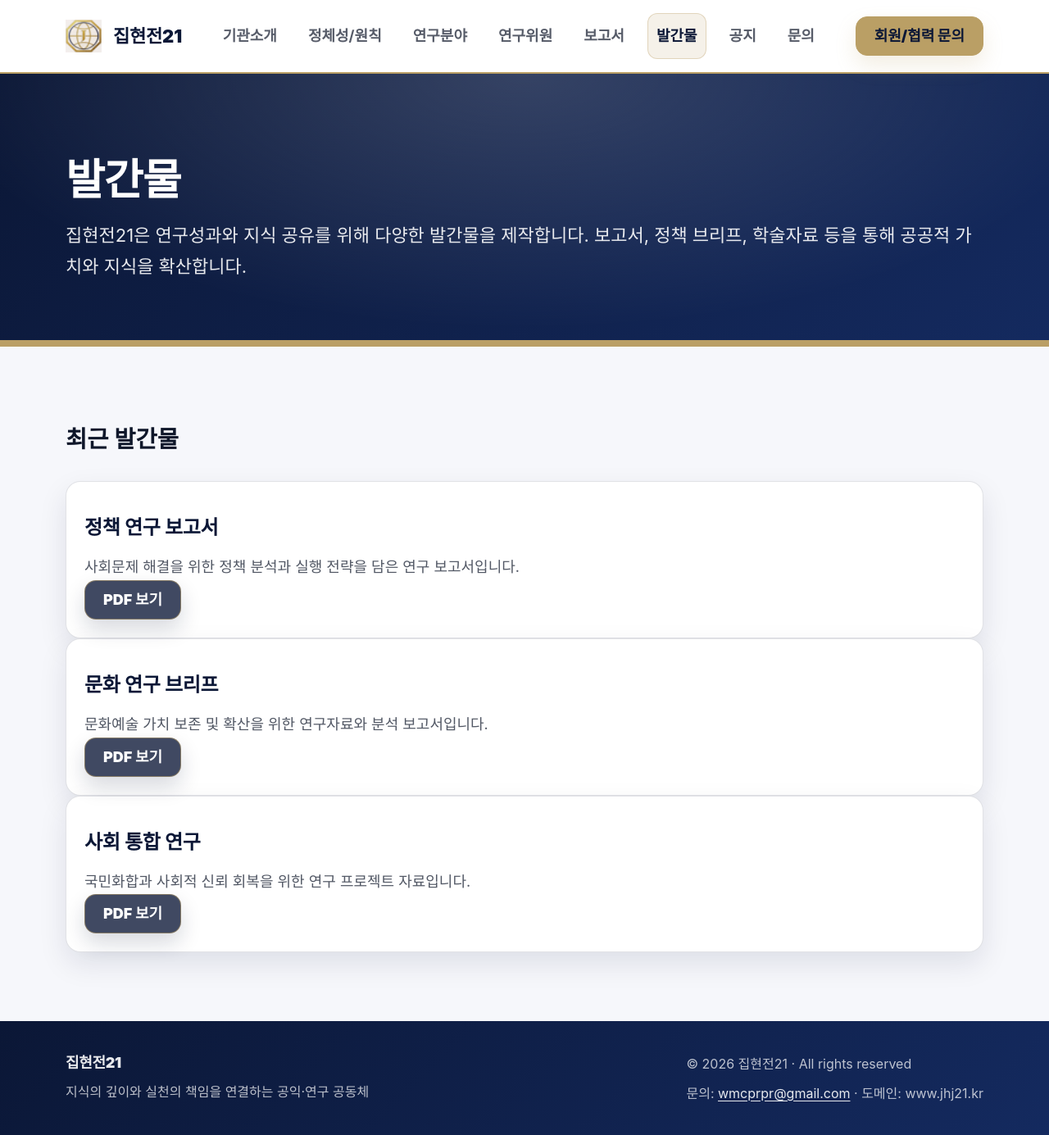
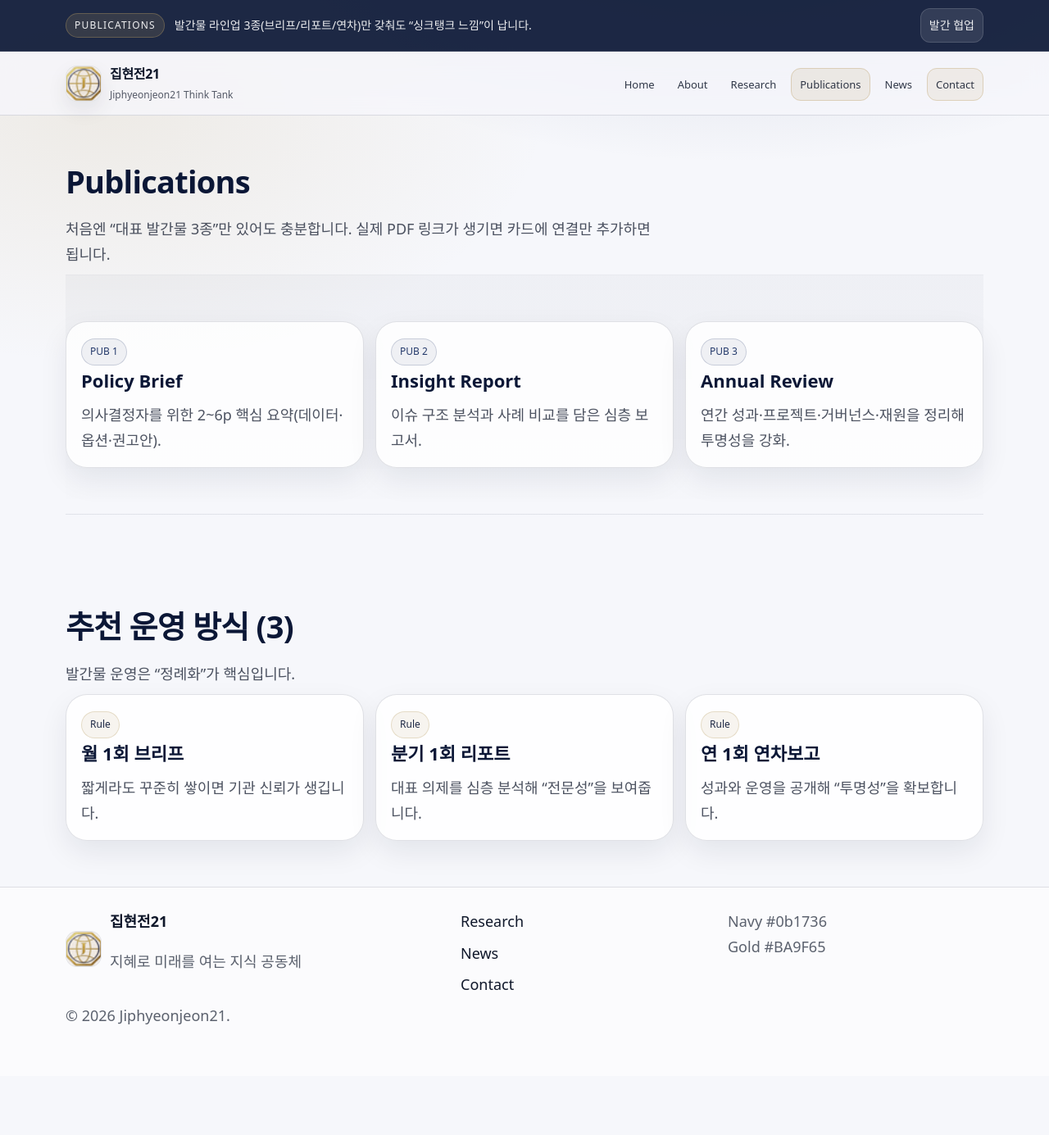
Before and after one commit to wmcprpr-cpu/jhj21.kr, a plain HTML site: page publication.html in a window 1280 px wide. Shown: the whole page at 82% size. After the commit the page ends 1313 px from the top, so only its background shows below. Drawn offline with Linux system fonts and the light colour scheme.

Commit message:
Update publication.html

```diff
--- a/publication.html
+++ b/publication.html
@@ -1,115 +1,103 @@
-<!DOCTYPE html>
+<!doctype html>
 <html lang="ko">
 <head>
-<meta charset="UTF-8">
-<meta name="viewport" content="width=device-width, initial-scale=1.0">
-<title>발간물 | 집현전21</title>
+  <meta charset="utf-8" />
+  <meta name="viewport" content="width=device-width, initial-scale=1" />
+  <title>집현전21 | Publications</title>
+  <link rel="icon" href="./logo.png" />
+  <link rel="stylesheet" href="./styles.css" />
+</head>
+<body>
+  <div class="topbar">
+    <div class="container topbar__inner">
+      <span class="badge">Publications</span>
+      <p class="topbar__text">발간물 라인업 3종(브리프/리포트/연차)만 갖춰도 “싱크탱크 느낌”이 납니다.</p>
+      <a class="topbar__cta" href="contact.html">발간 협업</a>
+    </div>
+  </div>
 
-<link rel="stylesheet" href="assets/style.css">
+  <header class="header">
+    <div class="container header__inner">
+      <a class="brand" href="index.html">
+        <img class="brand__logo" src="./logo.png" alt="집현전21 로고" />
+        <div><strong class="brand__name">집현전21</strong><span class="brand__tag">Jiphyeonjeon21 Think Tank</span></div>
+      </a>
 
-<meta name="description" content="집현전21 발간물 및 연구자료">
-</head>
+      <nav class="nav" aria-label="주요 메뉴">
+        <button class="nav__toggle" type="button" aria-expanded="false" aria-controls="navMenu">
+          <span class="nav__toggle-line"></span><span class="nav__toggle-line"></span><span class="nav__toggle-line"></span>
+          <span class="sr-only">메뉴</span>
+        </button>
+        <ul id="navMenu" class="nav__menu">
+          <li><a data-page="index.html" href="index.html">Home</a></li>
+          <li><a data-page="about.html" href="about.html">About</a></li>
+          <li><a data-page="research.html" href="research.html">Research</a></li>
+          <li><a data-page="publication.html" href="publication.html">Publications</a></li>
+          <li><a data-page="notice.html" href="notice.html">News</a></li>
+          <li><a class="nav__button" data-page="contact.html" href="contact.html">Contact</a></li>
+        </ul>
+      </nav>
+    </div>
+  </header>
 
-<body>
+  <main class="container">
+    <div class="pagehead">
+      <h1 class="h2">Publications</h1>
+      <p>처음엔 “대표 발간물 3종”만 있어도 충분합니다. 실제 PDF 링크가 생기면 카드에 연결만 추가하면 됩니다.</p>
+    </div>
 
-<header id="header-include"></header>
+    <section class="section section--alt">
+      <div class="grid grid--3">
+        <div class="card">
+          <span class="pill">PUB 1</span>
+          <h3 class="h3">Policy Brief</h3>
+          <p>의사결정자를 위한 2~6p 핵심 요약(데이터·옵션·권고안).</p>
+        </div>
+        <div class="card">
+          <span class="pill">PUB 2</span>
+          <h3 class="h3">Insight Report</h3>
+          <p>이슈 구조 분석과 사례 비교를 담은 심층 보고서.</p>
+        </div>
+        <div class="card">
+          <span class="pill">PUB 3</span>
+          <h3 class="h3">Annual Review</h3>
+          <p>연간 성과·프로젝트·거버넌스·재원을 정리해 투명성을 강화.</p>
+        </div>
+      </div>
+    </section>
 
-<section class="hero">
-<div class="container">
+    <section class="section">
+      <div class="pagehead">
+        <h2 class="h2">추천 운영 방식 (3)</h2>
+        <p>발간물 운영은 “정례화”가 핵심입니다.</p>
+      </div>
+      <div class="grid grid--3">
+        <div class="card"><span class="pill pill--gold">Rule</span><h3 class="h3">월 1회 브리프</h3><p>짧게라도 꾸준히 쌓이면 기관 신뢰가 생깁니다.</p></div>
+        <div class="card"><span class="pill pill--gold">Rule</span><h3 class="h3">분기 1회 리포트</h3><p>대표 의제를 심층 분석해 “전문성”을 보여줍니다.</p></div>
+        <div class="card"><span class="pill pill--gold">Rule</span><h3 class="h3">연 1회 연차보고</h3><p>성과와 운영을 공개해 “투명성”을 확보합니다.</p></div>
+      </div>
+    </section>
+  </main>
 
-<h1>발간물</h1>
+  <footer class="footer">
+    <div class="container footer__grid">
+      <div>
+        <div class="footer__brand">
+          <img class="footer__logo" src="./logo.png" alt="" aria-hidden="true" />
+          <div><strong>집현전21</strong><p class="muted">지혜로 미래를 여는 지식 공동체</p></div>
+        </div>
+        <p class="muted">© <span id="year"></span> Jiphyeonjeon21.</p>
+      </div>
+      <div class="footer__links">
+        <a href="research.html">Research</a>
+        <a href="notice.html">News</a>
+        <a href="contact.html">Contact</a>
+      </div>
+      <div class="muted"><div>Navy #0b1736</div><div>Gold #BA9F65</div></div>
+    </div>
+  </footer>
 
-<p>
-집현전21은 연구성과와 지식 공유를 위해 다양한 발간물을 제작합니다.
-보고서, 정책 브리프, 학술자료 등을 통해 공공적 가치와 지식을 확산합니다.
-</p>
-
-</div>
-</section>
-
-<section>
-<div class="container">
-
-<h2 class="section-title">최근 발간물</h2>
-
-<div class="grid">
-
-<div class="card">
-<h3>정책 연구 보고서</h3>
-<p>
-사회문제 해결을 위한 정책 분석과 실행 전략을 담은 연구 보고서입니다.
-</p>
-<a class="btn btn-gold" href="#">PDF 보기</a>
-</div>
-
-<div class="card">
-<h3>문화 연구 브리프</h3>
-<p>
-문화예술 가치 보존 및 확산을 위한 연구자료와 분석 보고서입니다.
-</p>
-<a class="btn btn-gold" href="#">PDF 보기</a>
-</div>
-
-<div class="card">
-<h3>사회 통합 연구</h3>
-<p>
-국민화합과 사회적 신뢰 회복을 위한 연구 프로젝트 자료입니다.
-</p>
-<a class="btn btn-gold" href="#">PDF 보기</a>
-</div>
-
-</div>
-
-</div>
-</section>
-
-<footer id="footer-include"></footer>
-
-<script>
-
-async function loadInclude(){
-
-try{
-
-const headerRes = await fetch('assets/header.html')
-
-if(headerRes.ok){
-
-document.getElementById('header-include').innerHTML = await headerRes.text()
-
-const current = (location.pathname.split('/').pop() || 'index.html').toLowerCase()
-
-document.querySelectorAll('.nav a').forEach(a=>{
-
-if((a.getAttribute('href')||'').toLowerCase()===current) a.classList.add('active')
-
-})
-
-}
-
-const footerRes = await fetch('assets/footer.html')
-
-if(footerRes.ok){
-
-document.getElementById('footer-include').innerHTML = await footerRes.text()
-
-const y=document.getElementById('year')
-
-if(y) y.textContent=new Date().getFullYear()
-
-}
-
-}catch(e){
-
-console.error(e)
-
-}
-
-}
-
-window.addEventListener('DOMContentLoaded',loadInclude)
-
-</script>
-
+  <button class="to-top" type="button" aria-label="맨 위로">↑</button>
+  <script src="./script.js"></script>
 </body>
 </html>
```
